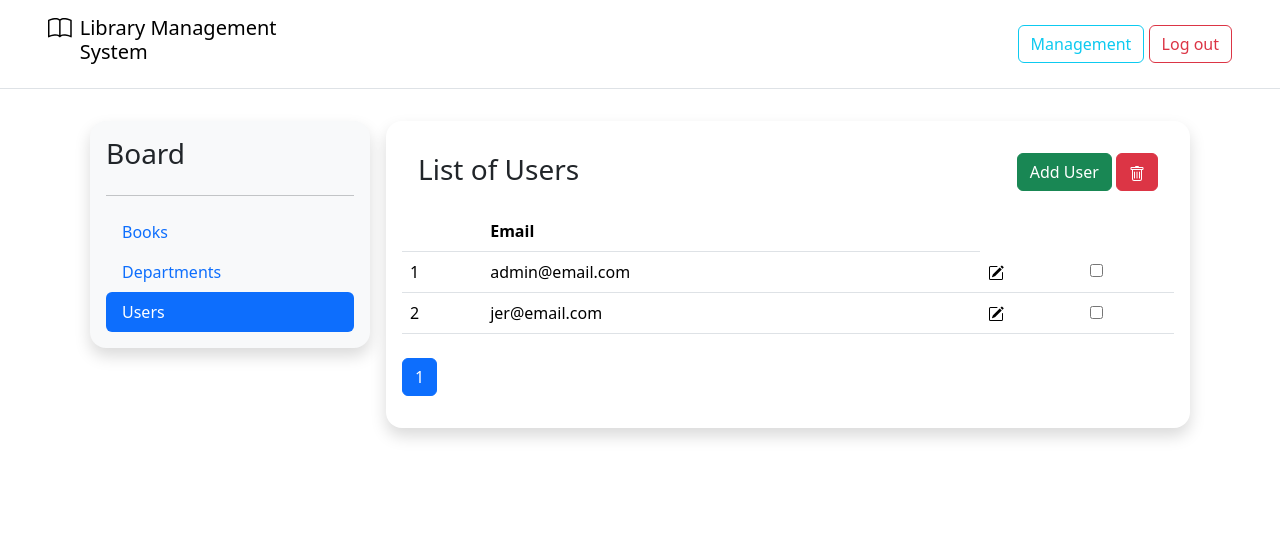
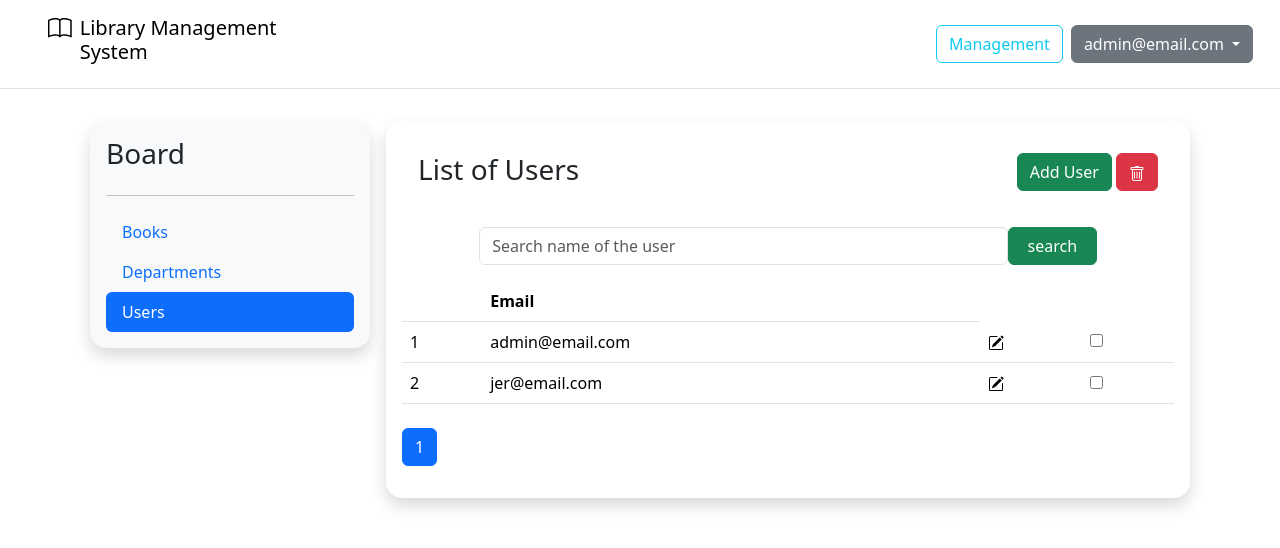
Before and after one commit to jer-hub/library-management-system, a Django app: page /management/users/ in a window 1280 px wide. Shown: the top 548 px of the page. Run offline with Django 5.2, Linux system fonts and the light colour scheme; a user stored in the database is signed in; data comes from the database, SQL or seed files in the repository; both versions use the stored data as it was after the commit; some libraries are stand-ins or nearby versions.

Commit message:
created administratorsmixin

```diff
--- a/management/forms.py
+++ b/management/forms.py
@@ -84,8 +84,3 @@ class DepartmentForm(ModelForm):
     class Meta:
         model = Department
         fields = ("name",)
-
-class UserForm(ModelForm):
-    class Meta:
-        model = User
-        fields = "__all__"
--- a/management/templates/management/_partials/add_book_view.html
+++ b/management/templates/management/_partials/add_book_view.html
@@ -4,8 +4,7 @@
     <path fill-rule="evenodd"
       d="M15 2a1 1 0 0 0-1-1H2a1 1 0 0 0-1 1v12a1 1 0 0 0 1 1h12a1 1 0 0 0 1-1zM0 2a2 2 0 0 1 2-2h12a2 2 0 0 1 2 2v12a2 2 0 0 1-2 2H2a2 2 0 0 1-2-2zm11.5 5.5a.5.5 0 0 1 0 1H5.707l2.147 2.146a.5.5 0 0 1-.708.708l-3-3a.5.5 0 0 1 0-.708l3-3a.5.5 0 1 1 .708.708L5.707 7.5z" />
   </svg>
-  <a href="#" class="link-secondary link-underline link-underline-opacity-0" hx-get="{% url 'management:book_list' %}"
-    hx-swap="outerHTML" hx-target="#book_view">
+  <a href="{% url 'management:back_page' %}" class="link-secondary link-underline link-underline-opacity-0">
     <h5>Back</h5>
   </a>
 </div>
@@ -14,7 +13,7 @@
     {% csrf_token %} {{bookform.as_p}}
     <input type="hidden" name="book_id" value="{{book_id}}">
     <div class="d-flex justify-content-end">
-      <button class="{{button_css}}">
+      <button type="submit" class="{{button_css}}">
         {{button_name}}
       </button>
     </div>
--- a/management/templates/management/_partials/add_department_view.html
+++ b/management/templates/management/_partials/add_department_view.html
@@ -4,8 +4,7 @@
       <path fill-rule="evenodd"
         d="M15 2a1 1 0 0 0-1-1H2a1 1 0 0 0-1 1v12a1 1 0 0 0 1 1h12a1 1 0 0 0 1-1zM0 2a2 2 0 0 1 2-2h12a2 2 0 0 1 2 2v12a2 2 0 0 1-2 2H2a2 2 0 0 1-2-2zm11.5 5.5a.5.5 0 0 1 0 1H5.707l2.147 2.146a.5.5 0 0 1-.708.708l-3-3a.5.5 0 0 1 0-.708l3-3a.5.5 0 1 1 .708.708L5.707 7.5z" />
     </svg>
-    <a href="#" class="link-secondary link-underline link-underline-opacity-0" hx-get="{% url 'management:department_list' %}"
-      hx-swap="outerHTML" hx-target="#department_view">
+    <a href="{% url 'management:back_page' %}" class="link-secondary link-underline link-underline-opacity-0">
       <h5>Back</h5>
     </a>
   </div>
--- a/management/templates/management/_partials/list_of_users.html
+++ b/management/templates/management/_partials/list_of_users.html
@@ -8,8 +8,7 @@
         hx-target="#user_view"
         hx-vals='{
           "user_id": ""
-        }'
-        hx-push-url="true">
+        }'>
         Add User
       </button>
       <button class="btn btn-danger"
@@ -38,6 +37,14 @@
         </svg>
       </button>
     </div>
+  </div>
+  <div>
+    <form action="{% url 'management:user_management' %}" class="d-flex justify-content-center" method="get">
+      <div class="d-flex my-3" style="width: 80%;">
+        <input type="text" name="search_user" id="" class="form-control" placeholder="Search name of the user" value="{{ request.GET.search_user }}" />
+        <input type="submit" value="search" class="btn btn-success" style="width: 100px;" />
+      </div>
+    </form>
   </div>
   <div>
     <form id="userform">
@@ -79,32 +86,32 @@
       <ul class="pagination">
         {% if users.has_previous %}
         <li class="page-item">
-          <a class="page-link" href="?page=1" aria-label="First">
+          <a class="page-link" href="?page=1{% if request.GET.search_user %}&search_user={{ request.GET.search_user }}{% endif %}" aria-label="First">
             <span aria-hidden="true">&laquo;&laquo;</span>
           </a>
         </li>
         <li class="page-item">
-          <a class="page-link" href="?page={{ users.previous_page_number }}" aria-label="Previous">
+          <a class="page-link" href="?page={{ users.previous_page_number }}{% if request.GET.search_user %}&search_user={{ request.GET.search_user }}{% endif %}" aria-label="Previous">
             <span aria-hidden="true">&laquo;</span>
           </a>
         </li>
         {% endif %} {% for num in users.paginator.page_range %}
         {% if users.number == num %}
         <li class="page-item active">
-          <a class="page-link" href="?page={{ num }}">{{ num }}</a>
+          <a class="page-link" href="?page={{ num }}{% if request.GET.search_user %}&search_user={{ request.GET.search_user }}{% endif %}">{{ num }}</a>
         </li>
         {% else %}
         <li class="page-item">
-          <a class="page-link" href="?page={{ num }}">{{ num }}</a>
+          <a class="page-link" href="?page={{ num }}{% if request.GET.search_user %}&search_user={{ request.GET.search_user }}{% endif %}">{{ num }}</a>
         </li>
         {% endif %} {% endfor %} {% if users.has_next %}
         <li class="page-item">
-          <a class="page-link" href="?page={{ users.next_page_number }}" aria-label="Next">
+          <a class="page-link" href="?page={{ users.next_page_number }}{% if request.GET.search_user %}&search_user={{ request.GET.search_user }}{% endif %}" aria-label="Next">
             <span aria-hidden="true">&raquo;</span>
           </a>
         </li>
         <li class="page-item">
-          <a class="page-link" href="?page={{ users.paginator.num_pages }}" aria-label="Last">
+          <a class="page-link" href="?page={{ users.paginator.num_pages }}{% if request.GET.search_user %}&search_user={{ request.GET.search_user }}{% endif %}" aria-label="Last">
             <span aria-hidden="true">&raquo;&raquo;</span>
           </a>
         </li>
--- a/management/urls.py
+++ b/management/urls.py
@@ -1,26 +1,27 @@
 from django.urls import path
-from management.views import BookManagementView, DepartmentManagementView, UserManagementView
+from management.views import BookManagementView, DepartmentManagementView, UserManagementView, back_page
 
 app_name = "management"
 
 urlpatterns = [
    path("books/", BookManagementView.as_view(), name="book_management"),
    path("books/form_book_view/", BookManagementView.form_book_view, name="form_book_view"),
-   path("books/book_list/", BookManagementView.back_to_book_list, name="book_list"),
    path("books/delete_book/", BookManagementView.delete_book, name="delete_book"),
 ]
 
 urlpatterns += [
    path("departments/", DepartmentManagementView.as_view(), name="department_management"),
    path("departments/form_department_view/", DepartmentManagementView.form_department_view, name="form_department_view"),
-   path("departments/department_list/", DepartmentManagementView.back_to_department_list, name="department_list"),
    path("departments/delete_department/", DepartmentManagementView.delete_department, name="delete_department"),
 ]
 
 urlpatterns += [
    path("users/", UserManagementView.as_view(), name="user_management"),
    path("users/form_user_view/", UserManagementView.form_user_view, name="form_user_view"),
-   path("users/user_list/", UserManagementView.back_to_user_list, name="user_list"),
    path("users/delete_user/", UserManagementView.delete_user, name="delete_user"),
 
 ]
+
+urlpatterns += [
+    path("back/", back_page, name="back_page")
+]
--- a/management/views.py
+++ b/management/views.py
@@ -1,7 +1,7 @@
-from typing import Any
+from typing import Any, Dict
 from django.http import HttpResponse
 from django.urls import reverse
-from customuserauth.mixins import RedirectUnauthenticatedUsersMixin
+from customuserauth.mixins import Is_AdministratorMixin, RedirectUnauthenticatedUsersMixin
 from django.shortcuts import render, redirect, reverse
 from django.views.generic import TemplateView
 from .models import Book, Department
@@ -10,19 +10,45 @@ from customuserauth.forms import RegisterForm, UpdateUserForm
 from django.core.paginator import Paginator
 from django.contrib.auth import get_user_model
 from render_block import render_block_to_string
+from django_htmx.http import HttpResponseLocation
 
 # Create your views here.
 
 User = get_user_model()
 
 
-class BookManagementView(RedirectUnauthenticatedUsersMixin, TemplateView):
+class BookManagementView(Is_AdministratorMixin, TemplateView):
     template_name = "management/book_management.html"
 
-    def get_context_data(self, **kwargs: Any) -> dict[str, Any]:
+    def get_context_data(self, **kwargs: Any) -> Dict[str, Any]:
+        context = super().get_context_data(**kwargs)
+        search = self.request.GET.get("search_book")
+        page_number = self.request.GET.get("page")
+        if search:
+            books = Book.objects.filter(title__icontains=search)
+        else:
+            books = Book.objects.all()
+        paginated_books = paginated_context(books, 25, page_number, "books", "title")
+        context.update(paginated_books)
+        context["search_book"] = search
+
+        return context
+
+    @classmethod
+    def search_book_list(self, request):
+        context = {}
+        search = request.GET.get("search_book")
         model = Book.objects.all()
-        page_number = self.request.GET.get("page")
-        return paginated_context(model, 25, page_number, "books", "title")
+        if search:
+            print("got_model")
+            context["search_book"]=search
+            model = Book.objects.filter(title__contains=search)
+        page_number = request.GET.get("page_number")
+        context = paginated_context(model, 25, page_number, "books", "title")
+        html = render_block_to_string(
+            "management/book_management.html", "books", context
+        )
+        return HttpResponse(html)
 
     @classmethod
     def form_book_view(self, request):
@@ -45,15 +71,8 @@ class BookManagementView(RedirectUnauthenticatedUsersMixin, TemplateView):
             form = BookForm(request.POST, instance=instance)
             if form.is_valid:
                 form.save()
-            return redirect("management:book_management")
+                return redirect(request.META.get("HTTP_REFERER", "/"))
         return render(request, "management/_partials/add_book_view.html", context)
-
-    @classmethod
-    def back_to_book_list(self, request):
-        model = Book.objects.all().order_by("title")
-        page_number = request.GET.get("page")
-        context = paginated_context(model, 25, page_number, "books", "title")
-        return render(request, "management/_partials/list_of_books.html", context)
 
     @classmethod
     def delete_book(self, request):
@@ -65,7 +84,7 @@ class BookManagementView(RedirectUnauthenticatedUsersMixin, TemplateView):
         return render(request, "management/_partials/list_of_books.html", context)
 
 
-class DepartmentManagementView(RedirectUnauthenticatedUsersMixin, TemplateView):
+class DepartmentManagementView(Is_AdministratorMixin, TemplateView):
     template_name = "management/dept_management.html"
 
     def get_context_data(self, **kwargs: Any) -> dict[str, Any]:
@@ -94,15 +113,8 @@ class DepartmentManagementView(RedirectUnauthenticatedUsersMixin, TemplateView):
             form = DepartmentForm(request.POST, instance=instance)
             if form.is_valid:
                 form.save()
-            return redirect("management:department_management")
+                return redirect(request.META.get("HTTP_REFERER", "/"))
         return render(request, "management/_partials/add_department_view.html", context)
-
-    @classmethod
-    def back_to_department_list(self, request):
-        model = Department.objects.all().order_by("name")
-        page_number = request.GET.get("page")
-        context = paginated_context(model, 25, page_number, "departments", "name")
-        return render(request, "management/_partials/list_of_departments.html", context)
 
     @classmethod
     def delete_department(self, request):
@@ -114,13 +126,20 @@ class DepartmentManagementView(RedirectUnauthenticatedUsersMixin, TemplateView):
         return render(request, "management/_partials/list_of_departments.html", context)
 
 
-class UserManagementView(RedirectUnauthenticatedUsersMixin, TemplateView):
+class UserManagementView(Is_AdministratorMixin, TemplateView):
     template_name = "management/user_management.html"
 
     def get_context_data(self, **kwargs: Any) -> dict[str, Any]:
-        model = User.objects.all()
+        context = super().get_context_data(**kwargs)
+        search = self.request.GET.get("search_user")
         page_number = self.request.GET.get("page")
-        return paginated_context(model, 25, page_number, "users", "email")
+        if search:
+            users = User.objects.filter(first_name__contains=search)
+        else:
+            users = User.objects.all()
+        paginated_users = paginated_context(users, 25, page_number, "users", "id")
+        context.update(paginated_users)
+        return context
 
     @classmethod
     def form_user_view(self, request):
@@ -133,48 +152,52 @@ class UserManagementView(RedirectUnauthenticatedUsersMixin, TemplateView):
             if request.GET["user_id"]:
                 instance = User.objects.get(id=request.GET["user_id"])
                 context["user_id"] = instance.id
-                context["userform"] = UpdateUserForm(user=instance, instance=instance)
+                context["userform"] = UpdateUserForm(instance=instance)
                 context["button_name"] = "Update"
                 context["button_css"] = "btn btn-info"
 
         if request.method == "POST":
             if request.POST["user_id"]:
                 instance = User.objects.get(id=request.POST["user_id"])
-                form = UpdateUserForm(request.POST, user=instance, instance=instance)
+                form = UpdateUserForm(request.POST, instance=instance)
             else:
                 form = RegisterForm(request.POST)
             if form.is_valid():
                 form.save()
-                response = HttpResponse()
-                response["HX-Redirect"] = reverse("management:user_management")
+                response = HttpResponseLocation(request.META.get("HTTP_REFERER", "/"))
                 return response
             else:
                 context["userform"] = form
-                html = render_block_to_string("management/_partials/add_user_view.html", "userform", context)
+                context["button_name"] = "Update"
+                context["button_css"] = "btn btn-info"
+                html = render_block_to_string(
+                    "management/_partials/add_user_view.html", "userform", context
+                )
                 return HttpResponse(html)
 
         return render(request, "management/_partials/add_user_view.html", context)
 
     @classmethod
-    def back_to_user_list(self, request):
-        model = User.objects.all().order_by("email")
-        page_number = request.GET.get("page")
-        context = paginated_context(model, 25, page_number, "users", "email")
-        return render(request, "management/_partials/list_of_users.html", context)
-
-    @classmethod
     def delete_user(self, request):
+        context = {}
         checkedboxes = request.POST.getlist("box")
         User.objects.filter(id__in=checkedboxes).delete()
-        model = User.objects.all().order_by("email")
+        search = request.GET.get("search_user")
         page_number = request.GET.get("page")
-        context = paginated_context(model, 25, page_number, "users", "email")
+        if search:
+            users = User.objects.filter(first_name__contains=search)
+        else:
+            users = User.objects.all()
+        paginated_users = paginated_context(users, 25, page_number, "users", "id")
+        context.update(paginated_users)
         return render(request, "management/_partials/list_of_users.html", context)
 
 
-def paginated_context(model, page, page_number, context_name, order_by):
-    context = {}
-    obj = model.order_by(order_by)
-    paginator = Paginator(obj, page)
-    context[context_name] = paginator.get_page(page_number)
-    return context
+def paginated_context(queryset, per_page, page_number, context_name, order_by):
+    paginator = Paginator(queryset.order_by(order_by), per_page)
+    page_obj = paginator.get_page(page_number)
+    return {context_name: page_obj}
+
+
+def back_page(request):
+    return redirect(request.META.get("HTTP_REFERER", "/"))
--- a/project/settings.py
+++ b/project/settings.py
@@ -51,6 +51,7 @@ MIDDLEWARE = [
     "django.contrib.auth.middleware.AuthenticationMiddleware",
     "django.contrib.messages.middleware.MessageMiddleware",
     "django.middleware.clickjacking.XFrameOptionsMiddleware",
+    "django_htmx.middleware.HtmxMiddleware",
 ]
 
 ROOT_URLCONF = "project.urls"
--- /dev/null
+++ b/requirements.txt
@@ -0,0 +1,6 @@
+asgiref==3.8.1
+Django==5.0.6
+django-htmx==1.18.0
+django-render-block==0.9.2
+sqlparse==0.5.0
+tzdata==2024.1
--- a/templates/_partials/navbar.html
+++ b/templates/_partials/navbar.html
@@ -24,8 +24,19 @@
             <a href="{% url 'customuserauth:login' %}"  class="btn btn-outline-primary me-2">Login</a>
             <a href="{% url 'customuserauth:register' %}" class="btn btn-primary">Sign-up</a>
             {% else %}
-            <a href="{% url 'management:book_management' %}" class="btn btn-outline-info">Management</a>
-            <a href="{% url 'customuserauth:logout' %}" class="btn btn-outline-danger">Log out</a>
+            <div class="d-flex gap-2">
+                <div>
+                    <a href="{% url 'management:book_management' %}" class="btn btn-outline-info">Management</a>
+                </div>
+                <div class="dropdown">
+                    <button class="btn btn-secondary dropdown-toggle" type="button" data-bs-toggle="dropdown" aria-expanded="false">
+                      {{request.user.email}}
+                    </button>
+                    <ul class="dropdown-menu">
+                      <li><a href="{% url 'customuserauth:logout' %}" class="dropdown-item">Log out</a></li>
+                    </ul>
+                  </div>
+            </div>
             {% endif %}
         </div>
     </header>
```
Also changed, not shown: customuserauth/forms.py (+61 -11 lines), customuserauth/management/commands/create_administrator_group.py (added, +13 -0 lines), customuserauth/mixins.py (+15 -0 lines), management/templates/management/_partials/add_user_view.html (+21 -3 lines), management/templates/management/_partials/list_of_books.html (+14 -6 lines), db.sqlite3.
